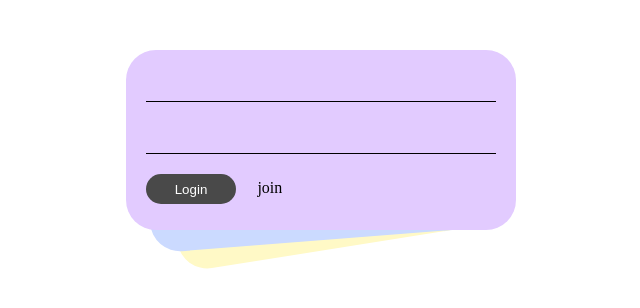
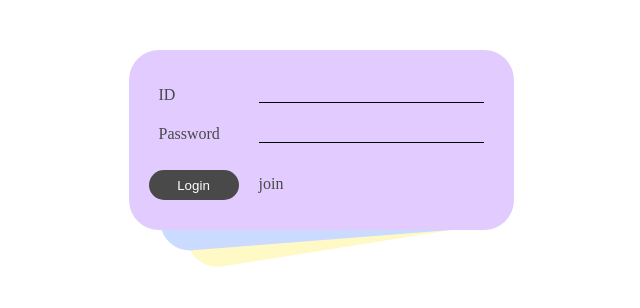
Before and after one commit to 2pandi/to-do-list, a React (Create React App) app: page / in a window 1280 px wide. Shown: the top 308 px of the page, without its empty margins (319-959 px from the left). Built offline with nearby package versions, Linux system fonts and the light colour scheme.

Commit message:
:lipstick: feat: Set Login component style

```diff
--- a/src/pages/Login.js
+++ b/src/pages/Login.js
@@ -1,26 +1,53 @@
+import { useState } from "react";
 import styled from "styled-components";
 
 const Container = styled.form`
-  width: 80%;
+  min-width: 380px;
   max-width: 390px;
   height: 180px;
   margin-top: 50px;
   border-radius: 30px;
   background-color: #e2cbff;
+  color: #494949;
   display: grid;
   grid-template-columns: 1fr 2.5fr;
+  grid-template-rows: 1fr 1fr 2fr;
   flex-direction: column;
   grid-row: 1/2;
   grid-column: 1/2;
   z-index: 3;
 
+  .label {
+    margin-left: 30px;
+    height: 1.5em;
+  }
+
+  .idL {
+    margin-top: 36px;
+  }
+
+  .passwordL {
+    margin-top: 15px;
+  }
+
   .input-box {
+    height: 1.5em;
+    min-width: 180px;
     border: none;
     border-bottom: 1px solid black;
     background-color: transparent;
     padding: 0 15px;
-    margin: 10px 20px 0 20px;
-    grid-column: 1/3;
+    margin: 0 30px 0 20px;
+    grid-column: 2/3;
+    color: #494949;
+  }
+
+  .idI {
+    margin-top: 32px;
+  }
+
+  .passwordI {
+    margin-top: 12px;
   }
 
   .input-box:focus {
@@ -34,18 +61,26 @@ const Container = styled.form`
     border-radius: 20px;
     background-color: #494949;
     color: white;
+    cursor: pointer;
     grid-column: 1/2;
     grid-row: 3/4;
   }
   .join {
+    height: 2em;
+    width: fit-content;
     grid-column: 2/3;
     grid-row: 3/4;
     margin: 25px 0 0 20px;
   }
+  .join:hover {
+    text-decoration: underline;
+    text-underline-position: under;
+    cursor: pointer;
+  }
 `;
 const Shadow1 = styled.div`
-  width: 70%;
-  max-width: 350px;
+  min-width: 330px;
+  max-width: 340px;
   height: 150px;
   margin-top: 90px;
   border-radius: 30px;
@@ -56,8 +91,8 @@ const Shadow1 = styled.div`
   transform: rotate(-4.5deg);
 `;
 const Shadow2 = styled.div`
-  width: 60%;
-  max-width: 300px;
+  min-width: 280px;
+  max-width: 290px;
   height: 120px;
   margin-top: 130px;
   border-radius: 30px;
@@ -69,13 +104,24 @@ const Shadow2 = styled.div`
 `;
 
 const Login = () => {
+  const [id, setId] = useState("");
+  const [pw, setPw] = useState("");
   const onSubmit = () => {};
   const onClickJoin = () => {};
   return (
     <>
       <Container onSubmit={onSubmit}>
-        <input className="input-box"></input>
-        <input className="input-box"></input>
+        <label className="idL label">ID</label>
+        <input
+          className="idI input-box"
+          onChange={(e) => setId(e.target.value)}
+        ></input>
+        <label className="passwordL label">Password</label>
+        <input
+          className="passwordI input-box"
+          type="password"
+          onChange={(e) => setPw(e.target.value)}
+        ></input>
         <button className="login-button">Login</button>
         <span className="join" onClick={onClickJoin}>
           join
```
